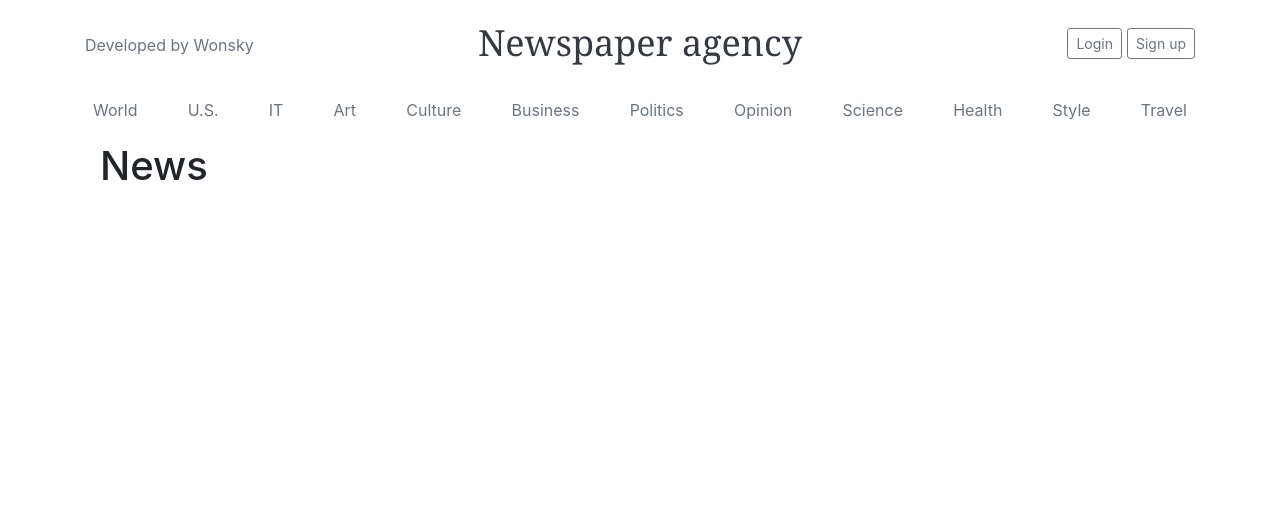
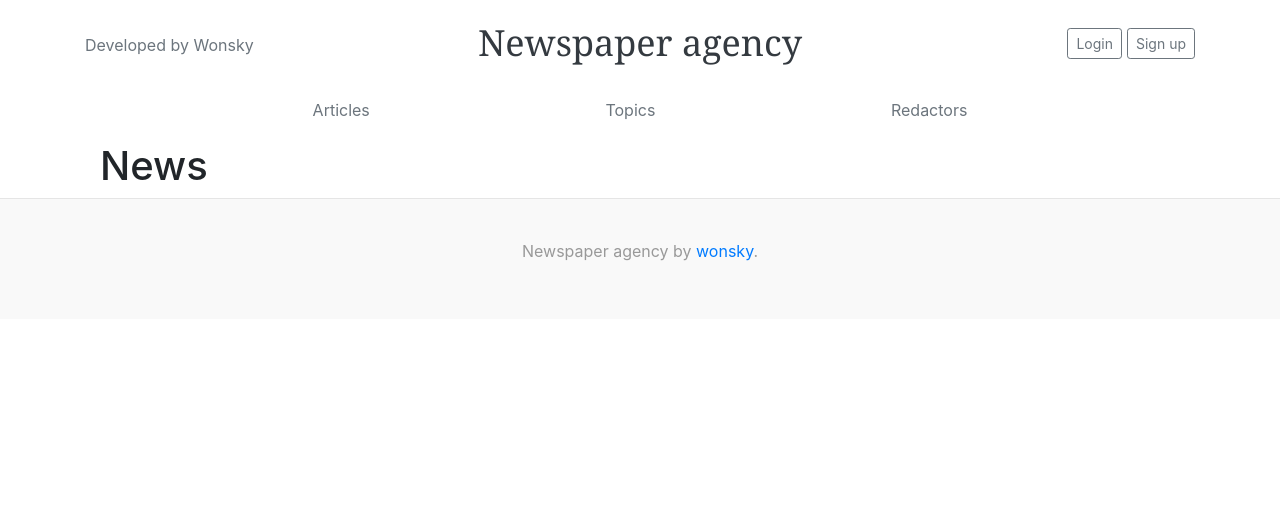
Before and after one commit to Wonsky1/newspaper_agency, a Django app: page / in a window 1280 px wide. Shown: the top 519 px of the page. Run offline with Django 4.2, Linux system fonts and the light colour scheme; data that the repository does not hold is empty.

Commit message:
Templates update

```diff
--- a/static/css/styles.css
+++ b/static/css/styles.css
@@ -2,6 +2,15 @@
     font-family: "Playfair Display", Georgia, "Times New Roman", serif;
     font-size: 2.25rem;
 }
+
 .log-btn {
     margin-left: 5px;
 }
+
+.blog-footer {
+    padding: 2.5rem 0;
+    color: #999;
+    text-align: center;
+    background-color: #f9f9f9;
+    border-top: 0.05rem solid #e5e5e5;
+}
--- a/templates/base.html
+++ b/templates/base.html
@@ -32,5 +32,8 @@
   </div>
   </body>
 </div>
+{% block footer %}
+	{% include "includes/footer.html" %}
+{% endblock %}
 
 </html>
--- a/templates/includes/footer.html
+++ b/templates/includes/footer.html
@@ -0,0 +1,5 @@
+<footer class="blog-footer">
+  <p>Newspaper agency by
+    <a href="https://github.com/Wonsky1" target="_blank">wonsky</a>.
+  </p>
+</footer>
--- a/templates/includes/header.html
+++ b/templates/includes/header.html
@@ -1,10 +1,10 @@
 <header class="blog-header py-3">
   <div class="row flex-nowrap justify-content-between align-items-center">
     <div class="col-4 pt-1">
-      <a class="text-muted" href="#">Developed by Wonsky</a>
+      <a class="text-muted" href="https://github.com/Wonsky1" target="_blank">Developed by Wonsky</a>
     </div>
     <div class="col-4 text-center">
-      <a class="blog-header-logo text-dark" href="#">Newspaper agency</a>
+      <a class="blog-header-logo text-dark" href="/">Newspaper agency</a>
     </div>
     <div class="col-4 d-flex justify-content-end align-items-center">
       <a class="btn btn-sm btn-outline-secondary log-btn" href="#">Login</a>
@@ -14,17 +14,10 @@
 </header>
 <div class="nav-scroller py-1 mb-2">
   <nav class="nav d-flex justify-content-between">
-    <a class="p-2 text-muted" href="#">World</a>
-    <a class="p-2 text-muted" href="#">U.S.</a>
-    <a class="p-2 text-muted" href="#">IT</a>
-    <a class="p-2 text-muted" href="#">Art</a>
-    <a class="p-2 text-muted" href="#">Culture</a>
-    <a class="p-2 text-muted" href="#">Business</a>
-    <a class="p-2 text-muted" href="#">Politics</a>
-    <a class="p-2 text-muted" href="#">Opinion</a>
-    <a class="p-2 text-muted" href="#">Science</a>
-    <a class="p-2 text-muted" href="#">Health</a>
-    <a class="p-2 text-muted" href="#">Style</a>
-    <a class="p-2 text-muted" href="#">Travel</a>
+    <span class="p2"></span>
+    <a class="p-2 text-muted" href="{% url 'newspaper:newspaper-list' %}">Articles</a>
+    <a class="p-2 text-muted" href="{% url 'newspaper:topic-list' %}">Topics</a>
+    <a class="p-2 text-muted" href="{% url 'newspaper:redactor-list' %}">Redactors</a>
+    <span class="p2"></span>
   </nav>
 </div>
```
